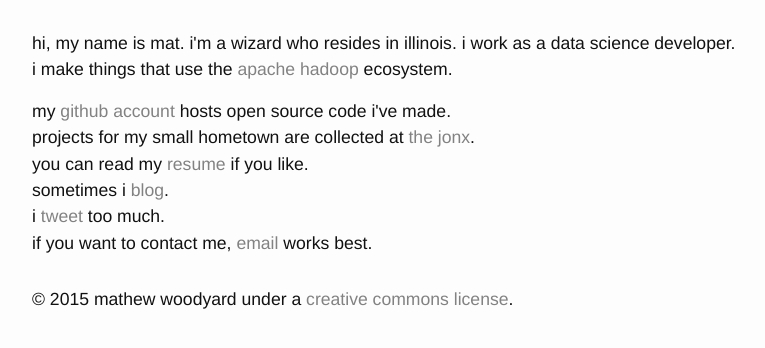
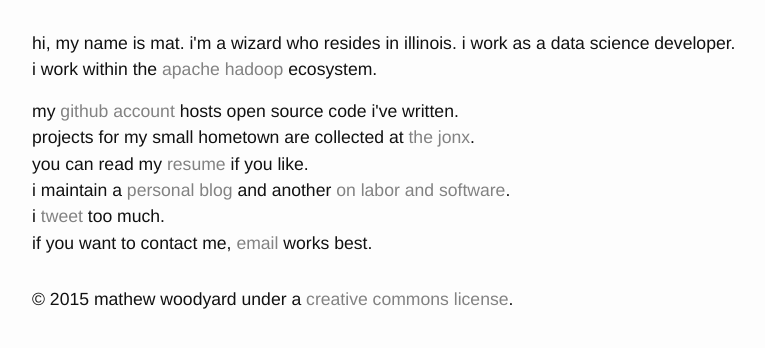
Before and after one commit to woodrad/woodrad.github.io, a Jekyll site: the page built from index.html, in a window 1280 px wide. Shown: the top 348 px of the page, without its empty margins (238-1003 px from the left). Built offline with Jekyll 4.4.1, drawn with Linux system fonts in a browser that asks for light colours.

Commit message:
Update copy and links

```diff
--- a/index.html
+++ b/index.html
@@ -5,12 +5,12 @@ layout: default
 <div class="home">
   <p>hi, my name is mat. i'm a wizard who resides in illinois.
   i work as a data science developer.</br>
-  i make things that use the <a href="https://hadoop.apache.org/#What+Is+Apache+Hadoop%3F">apache hadoop</a> ecosystem.</p>
+  i work within the <a href="https://hadoop.apache.org/#What+Is+Apache+Hadoop%3F">apache hadoop</a> ecosystem.</p>
 
-  my <a href="https://github.com/{{ site.github }}">github account</a> hosts open source code i've made.</br>
+  my <a href="{{ site.github }}">github account</a> hosts open source code i've written.</br>
   projects for my small hometown are collected at <a href="{{ site.jonx }}">the jonx</a>.</br>
   you can read my <a href="{{ site.resume }}">resume</a> if you like.</br>
-  sometimes i <a href="{{ site.blog }}">blog</a>.</br>
+  i maintain a <a href="{{ site.blog }}">personal blog</a> and another <a href="{{ site.debsblog }}">on labor and software</a>.</br>
   i <a href="https://twitter.com/{{ site.twitter }}">tweet</a> too much.</br>
   if you want to contact me, <a href="{{ site.email }}">email</a> works best.
 </div>
```
